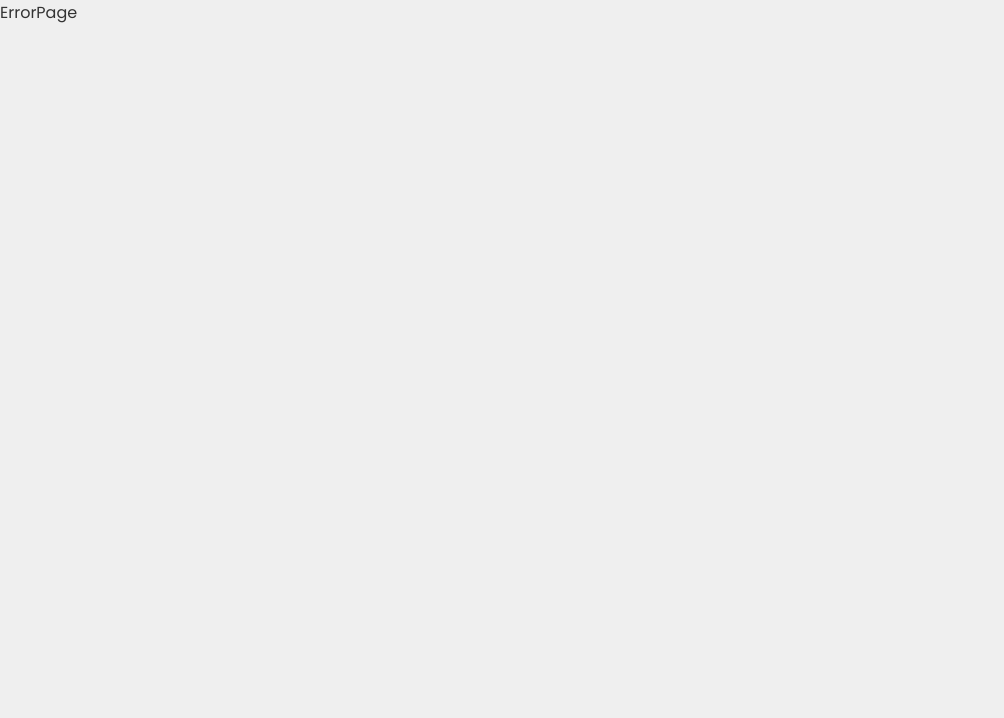
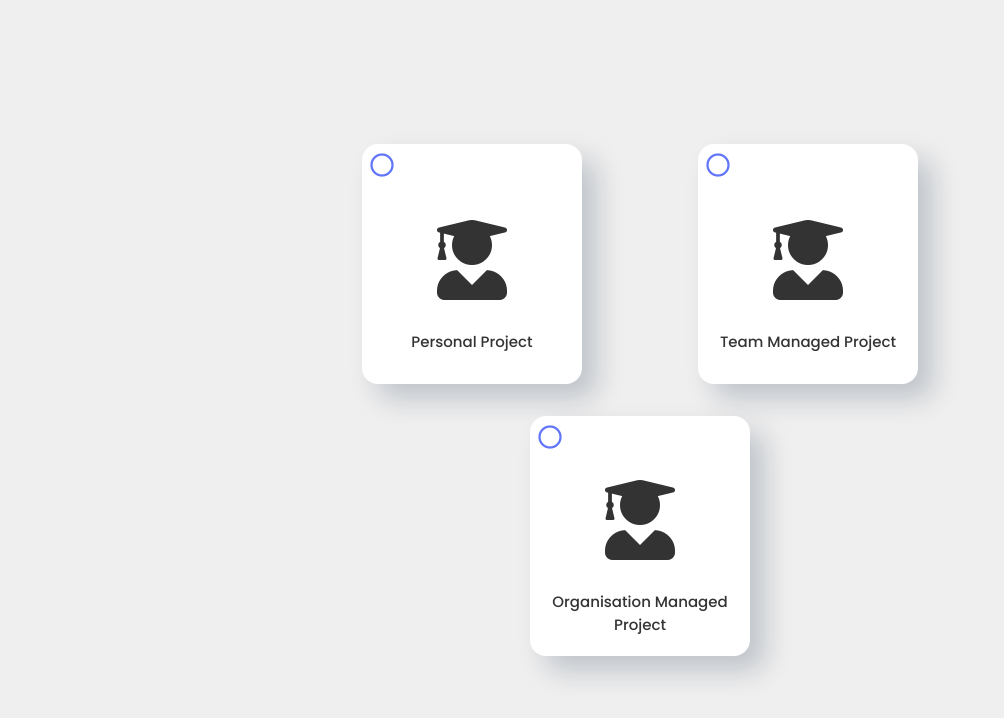
Before and after one commit to Manoranjan938/probukket-ui, a React (Create React App) app: page /create-project in a window 1280 px wide. Before the commit this address had no page. Shown: the top 718 px of the page, without its empty margins (0-1004 px from the left). Built offline with nearby package versions, Linux system fonts and the light colour scheme.

Commit message:
Added create project design

```diff
--- a/public/index.html
+++ b/public/index.html
@@ -11,6 +11,7 @@
     />
     <link href='https://unpkg.com/boxicons@2.1.4/css/boxicons.min.css' rel='stylesheet'>
     <link rel="stylesheet" href="https://unicons.iconscout.com/release/v4.0.0/css/line.css">
+    <link rel="stylesheet" href="https://cdnjs.cloudflare.com/ajax/libs/font-awesome/5.8.0/css/all.min.css">
     <title>Probukket</title>
   </head>
   <body>
--- /dev/null
+++ b/src/pages/CreateProject/components/ProjectType/index.tsx
@@ -0,0 +1,41 @@
+import React, { type ReactElement } from "react";
+
+import "../../style.css";
+
+interface ProjectTypeProps {
+  currentPage: number;
+  setCurrentPage: React.Dispatch<React.SetStateAction<number>>;
+}
+
+const ProjectType = ({
+  currentPage,
+  setCurrentPage,
+}: ProjectTypeProps): ReactElement => {
+  return (
+    <div className="project_type_section">
+      <div className="project_type_card">
+        <input type="radio" name="option" id="" />
+        <div className="option_content">
+          <i className="fas fa-user-graduate" />
+          <h4>Personal Project</h4>
+        </div>
+      </div>
+      <div className="project_type_card">
+        <input type="radio" name="option" id="" />
+        <div className="option_content">
+          <i className="fas fa-user-graduate" />
+          <h4>Team Managed Project</h4>
+        </div>
+      </div>
+      <div className="project_type_card">
+        <input type="radio" name="option" id="" />
+        <div className="option_content">
+          <i className="fas fa-user-graduate" />
+          <h4>Organisation Managed Project</h4>
+        </div>
+      </div>
+    </div>
+  );
+};
+
+export default ProjectType;
--- /dev/null
+++ b/src/pages/CreateProject/components/UserType/index.tsx
@@ -0,0 +1,15 @@
+import { type ReactElement } from "react";
+
+interface ProjectTypeProps {
+  currentPage: number;
+  setCurrentPage: React.Dispatch<React.SetStateAction<number>>;
+}
+
+const UserType = ({
+  currentPage,
+  setCurrentPage,
+}: ProjectTypeProps): ReactElement => {
+  return <div>UserType</div>;
+};
+
+export default UserType;
--- /dev/null
+++ b/src/pages/CreateProject/index.tsx
@@ -0,0 +1,22 @@
+import { useState, type ReactElement } from "react";
+import ProjectType from "./components/ProjectType";
+import UserType from "./components/UserType";
+
+const CreateProject = (): ReactElement => {
+  const [activePage, setActivePage] = useState<number>(0);
+
+  const showActivePage = (): any => {
+    if (activePage === 0) {
+      return (
+        <ProjectType currentPage={activePage} setCurrentPage={setActivePage} />
+      );
+    }
+    if (activePage === 1) {
+      <UserType currentPage={activePage} setCurrentPage={setActivePage} />;
+    }
+  };
+
+  return showActivePage();
+};
+
+export default CreateProject;
--- /dev/null
+++ b/src/pages/CreateProject/style.css
@@ -0,0 +1,79 @@
+.project_type_section {
+    position: absolute;
+    transform: translate(-50%, -50%);
+    top: 50%;
+    left: 50%;
+    display: flex;
+    justify-content: space-around;
+    align-items: center;
+    flex-wrap: wrap;
+    gap: 2rem;
+}
+
+.project_type_card {
+    position: relative;
+    width: 220px;
+    height: 240px;
+}
+
+input[type="radio"] {
+    appearance: none;
+    position: relative;
+    height: 100%;
+    width: 100%;
+    background-color: var(--container-color);
+    border-radius: 1rem;
+    cursor: pointer;
+    border: 3px solid transparent;
+    outline: none;
+    box-shadow: 15px 15px 28px rgba(2, 30, 62, 0.2);
+    transition: all 200ms ease-in-out;
+}
+
+input[type="radio"]::after {
+    position: absolute;
+    font-family: "Font Awesome 5 Free";
+    font-weight: 400;
+    content: "\f111";
+    font-size: 24px;
+    top: 5px;
+    left: 5px;
+    color: var(--main-color);
+}
+
+input[type="radio"]:hover {
+    transform: scale(1.01);
+}
+
+input[type="radio"]:checked {
+    border: 2px solid var(--main-color);
+}
+
+input[type="radio"]:checked::after {
+    font-weight: 800;
+    content: "\f058";
+    color: var(--main-color);
+}
+
+.option_content {
+    display: flex;
+    flex-direction: column;
+    align-items: center;
+    justify-content: center;
+    height: 100px;
+    width: 100%;
+    position: absolute;
+    bottom: 20%;
+    cursor: pointer;
+}
+
+.option_content .fas {
+    font-size: 5rem;
+}
+
+.option_content h4 {
+    margin-top: 30px;
+    font-size: 15px;
+    font-weight: 500;
+    text-align: center;
+}
--- a/src/routers/Routers.tsx
+++ b/src/routers/Routers.tsx
@@ -15,6 +15,7 @@ import Main from "src/pages/Main/Main";
 import Root from "./Root";
 import Signup from "src/pages/Signup";
 import SignupSuccess from "src/pages/SuccessfulScreen";
+import CreateProject from "src/pages/CreateProject";
 
 const Routers = (): ReactElement => {
   const router = createBrowserRouter(
@@ -25,6 +26,7 @@ const Routers = (): ReactElement => {
         <Route path="signup" element={<Signup />} />
         <Route path="forgot" element={<Forgot />} />
         <Route path="success" element={<SignupSuccess />} />
+        <Route path="create-project" element={<CreateProject />} />
         <Route
           path="dashboard/*"
           element={
```
